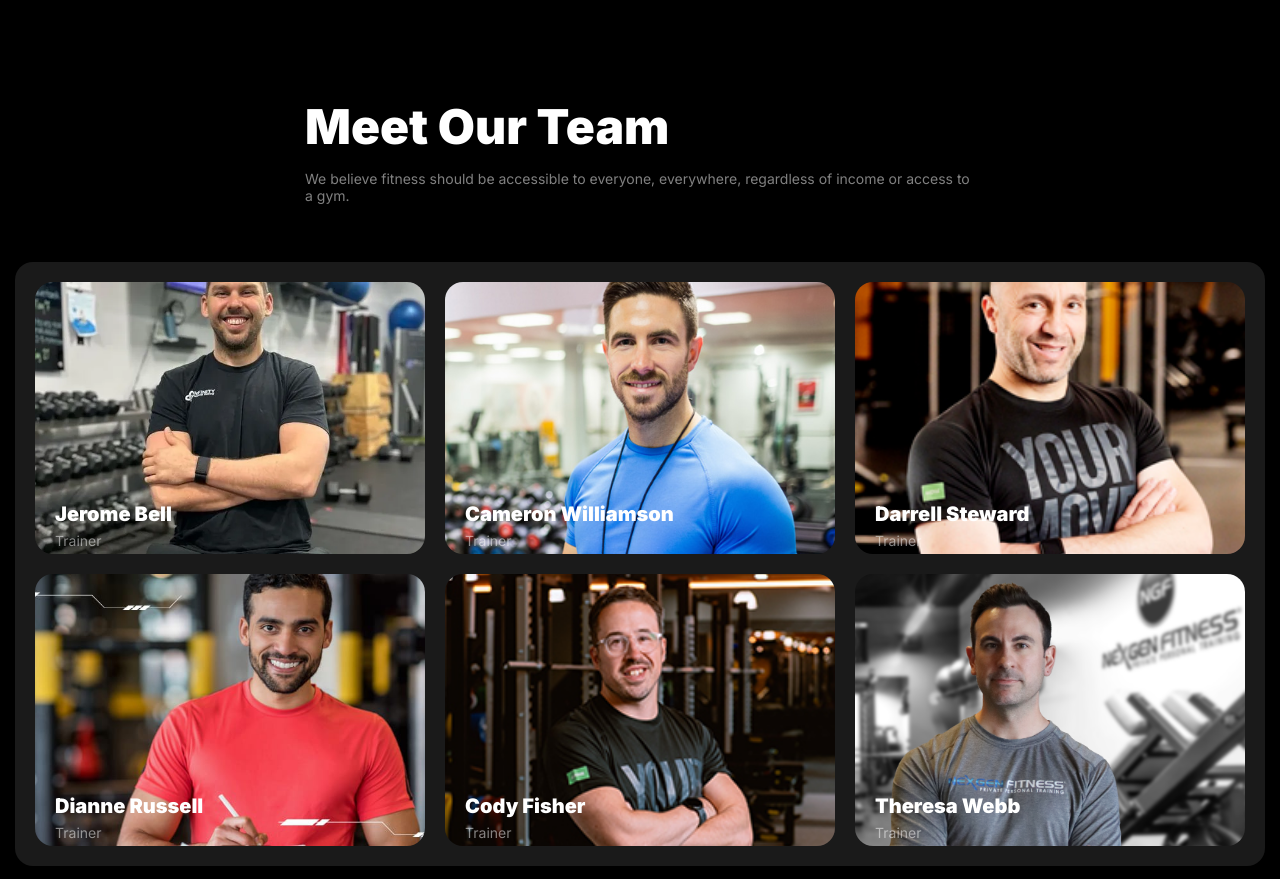
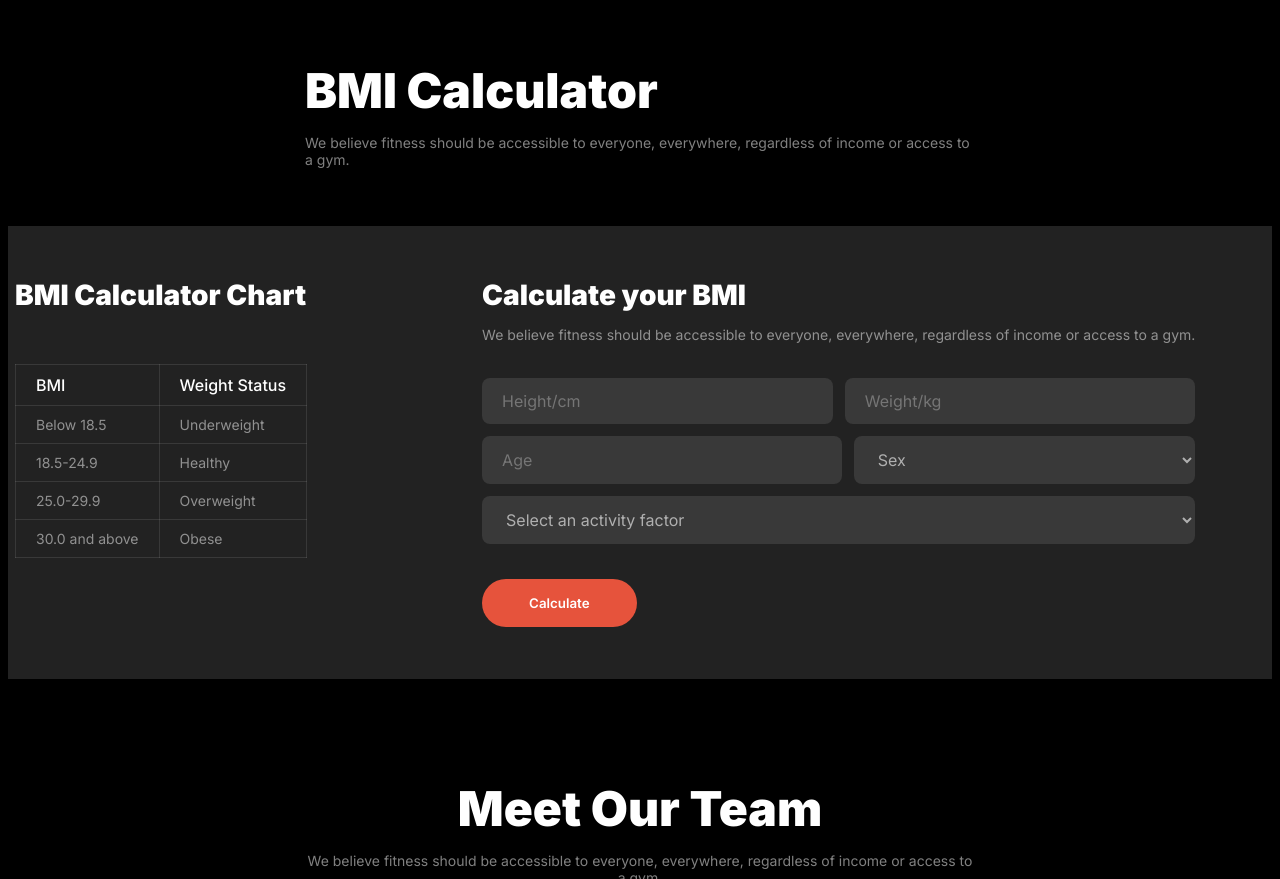
Before and after one commit to STSumu/Assignment-2-Fitness-, a plain HTML site: page index.html in a window 1280 px wide. Shown: the part 2752-3631 px from the top of the page. Drawn offline with Linux system fonts and the light colour scheme; a web font is replaced by a local one.

Commit message:
Added BMI calculator section

```diff
--- a/index.html
+++ b/index.html
@@ -106,8 +106,9 @@
 
       <!-- Run section  -->
 
-      <section class="run display-flex">
-        <div class="run-content">
+      <section>
+        <div class="run display-flex">
+          <div class="run-content">
           <h2 class="section-title">Run an Extra Mile Easily</h2>
           <p class="description">
             We believe fitness should be accessible to everyone, everywhere,
@@ -116,7 +117,7 @@
           </p>
           <button class="btn">Join Now</button>
         </div>
-        <img src="images/run.jpg" alt="" />
+        <img src="images/run.jpg" alt="" /></div>
       </section>
 
       <!-- Trainings section  -->
@@ -146,10 +147,53 @@
 
       <!-- BMI calculator section  -->
 
+      <section >
+        <div class="section-content">
+          <h2 class="section-title">BMI Calculator</h2>
+          <p class="description">We believe fitness should be accessible to everyone, everywhere, regardless of income or access to a gym.</p>
+        </div>
+      </section>
       <section class="bmi">
-        <div class="section-content">
-          <h2 class="section-title"></h2>
-          <p class="description"></p>
+        <div class="bmi-content display-flex">
+          <div class="bmi-chart">
+            <h3 class="bmi-title">BMI Calculator Chart</h3>
+            <table>
+              <tr><th>BMI</th><th>Weight Status</th></tr>
+              <tr>
+                <td>Below 18.5</td>
+                <td>Underweight</td>
+              </tr>
+              <tr>
+                <td>18.5-24.9</td>
+                <td>Healthy</td>
+              </tr>
+              <tr>
+                <td>25.0-29.9</td>
+                <td>Overweight</td>
+              </tr>
+              <tr>
+                <td>30.0 and above</td>
+                <td>Obese</td>
+              </tr>
+            </table>
+          </div>
+          <div class="bmi-calculator">
+           <h3 class="bmi-title">Calculate your BMI</h3>
+           <p class="description">We believe fitness should be accessible to everyone, everywhere, regardless of income or access to a gym.</p>
+           <form action="" class="bmi-form display-grid">
+            <div class="display-flex"><input type="text" placeholder="Height/cm"><input type="text" placeholder="Weight/kg" id="weight"></div>
+            <div class="display-flex"><input type="number" placeholder="Age">
+              <select name="Sex" id="Sex">
+                <option value="Sex">Sex</option>
+                <option value="Male">Male</option>
+                <option value="Female">Female</option>
+              </select></div>
+            <div><select name="Activity" id="activity">
+              <option value="Select an activity factor">Select an activity factor</option>
+            </select></div>
+           </form>
+           <div> <button class="btn">Calculate</button></div>
+          </div>
         </div>
       </section>
 
--- a/style.css
+++ b/style.css
@@ -20,7 +20,7 @@ header {
 
     );
 }
-.hero,.navbar,main,.foot-content,.copyright-content{
+.hero,.navbar,section,.foot-content,.copyright-content,.bmi-content{
     max-width: 1250px;
     margin:0 auto;
 }
@@ -186,7 +186,7 @@ section{
     align-items: center;
 }
 .run img{
-    width:calc((100% - 160px)/2);
+    width:calc((100% - 160px - 108px)/2);
     border-radius: 18px;
 }
 .run-content,.foot-logo{
@@ -224,8 +224,71 @@ section{
     grid-column: span 3;
 }
 
+/* bmi section  */
+
+.bmi{
+    background-color: rgba(34, 34, 34, 1);
+    max-width:1540px;
+    margin:0 auto;
+}
+.bmi-content{
+    padding:52px 0px;
+    gap:175px;
+    text-align: left;
+}
+.bmi-title{
+    font-size:1.75rem;
+    font-weight: 900;
+    margin-bottom:14px;
+}
+table{
+    border-collapse: collapse;
+    margin-top: 52px;
+}
+tr{
+    margin:10px;
+}
+td,th{
+    border:1px solid rgba(255, 255, 255, 0.1);
+    margin:0;
+    padding:10px 20px;
+    color:rgba(255, 255, 255, 0.5);
+    font-size:0.875rem;
+}
+th{
+    font-size: 1rem;
+    color:white;
+    font-weight: 500;
+}
+.bmi-form{
+    grid-template-columns: repeat(1,1fr);
+    gap:12px;
+    margin-top:35px;
+    margin-bottom:35px;
+}
+.bmi-form div{
+    gap:12px;
+}
+input,select{
+    background-color: rgba(255, 255, 255, 0.1);
+    padding:13px 20px;
+    border-radius:8px;
+    border:none;
+    color:rgba(255, 255, 255, 0.6);
+    font-weight:400;
+    font-size:1rem;
+    width:100%;
+}
+option{
+    color:rgba(255, 255, 255, 0.6);
+    background-color:rgb(54, 52, 52);
+    font-weight:400;
+}
 /* Team section style  */
 
+.team .section-content{
+    text-align: center;
+}
 .team-container{
     grid-template-columns: repeat(3,1fr);
     gap:20px;
@@ -307,7 +370,7 @@ footer{
 
 @media screen and (max-width:576px){
 
-    .hero-content,.navbar,main,.foot-content,.copyright-content{
+    .hero-content,.navbar,section,.foot-content,.copyright-content{
         padding:0px 20px;
     }
     /* navbar styles  */
@@ -337,7 +400,7 @@ footer{
 
     /* hero section styles  */
 
-    .hero,.run{
+    .hero,.run,.bmi-content{
         flex-direction: column;
         gap:50px;
     }
@@ -379,6 +442,12 @@ footer{
         width:100%;
     }
 
+    /* BMI section  */
+
+    .bmi{
+        margin:0;
+    }
+
     /* team section  */
 
     .team-container{
@@ -387,7 +456,7 @@ footer{
 
     /* footer section  */
 
-    .foot-content,.foot-items{
+    .foot-content,.foot-items,.bmi{
         flex-direction: column;
         gap:25px;
         align-items: start;
@@ -397,11 +466,11 @@ footer{
 /* Medium device styles */
 
 @media screen and (min-width:576px) and (max-width:992px){
-    .hero{
+    .hero,.bmi-content{
         flex-direction: column;
     }
-    .hero,.navbar,main,.foot-content,.copyright-content{
-        margin:0px 30px;
+    .hero,.navbar,section,.foot-content,.copyright-content{
+        padding:0px 30px;
     }
     .card1{
         margin-top:50px;
@@ -421,4 +490,5 @@ footer{
         flex-direction: column;
         align-items: start;
     }
+
 }
```
